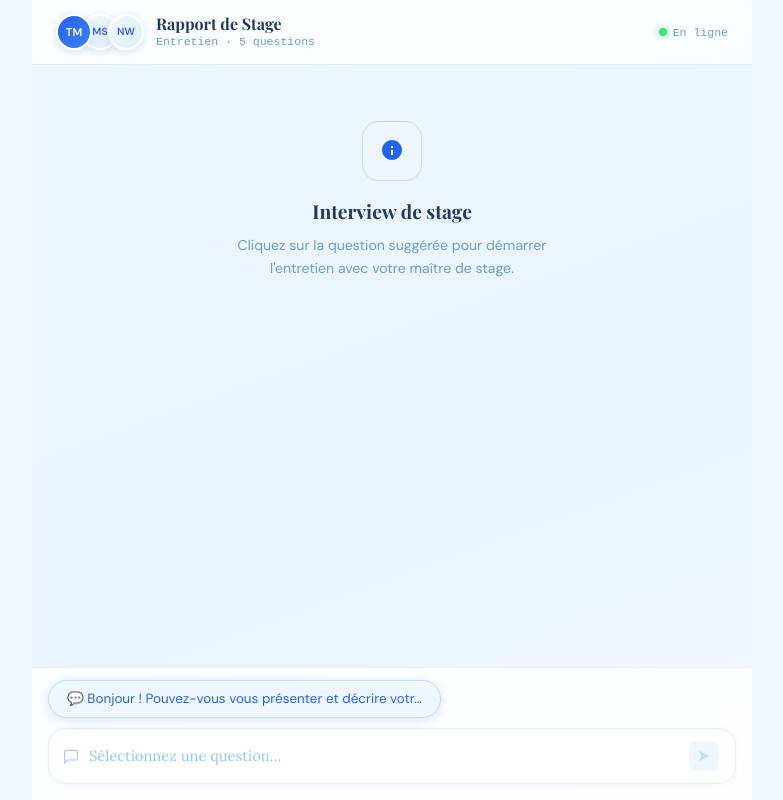
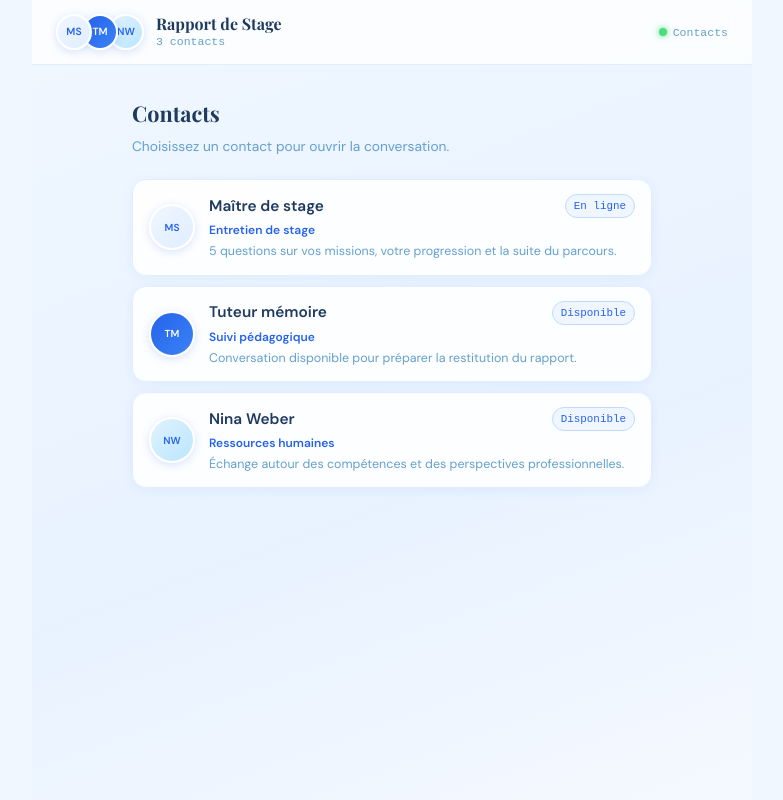
Before and after one commit to MickaelSuard/interview, a React (Vite) app: page / in a window 1280 px wide. Shown: the whole page, without its empty margins (248-1031 px from the left). Built offline with nearby package versions, Linux system fonts and the light colour scheme.

Commit message:
feat : Ajout page de liste des contacts

```diff
--- a/src/App.tsx
+++ b/src/App.tsx
@@ -26,6 +26,17 @@ type ConversationItem = {
     readonly audioSrc?: string;
 };
 
+type Contact = {
+    readonly id: string;
+    readonly initials: string;
+    readonly name: string;
+    readonly role: string;
+    readonly preview: string;
+    readonly status: string;
+    readonly gradient: string;
+    readonly textColor: string;
+};
+
 type AudioPlayerProps = Readonly<{
     waveform: number[];
     duration: string;
@@ -52,9 +63,46 @@ type ActiveMessageProps = Readonly<{
     onAudioMounted?: () => void;
 }>;
 
+type ContactListProps = Readonly<{
+    onSelectContact: (contact: Contact) => void;
+}>;
+
 type TypeIntoInputCallback = (text: string, onDone?: () => void) => void;
 
 const SOUND_SRC = `${import.meta.env.BASE_URL}sound1.mp3`;
+
+const CONTACTS: Contact[] = [
+    {
+        id: "ms",
+        initials: "MS",
+        name: "Maître de stage",
+        role: "Entretien de stage",
+        preview: "5 questions sur vos missions, votre progression et la suite du parcours.",
+        status: "En ligne",
+        gradient: `linear-gradient(135deg,${C.primaryPale},${C.border})`,
+        textColor: C.primary,
+    },
+    {
+        id: "tm",
+        initials: "TM",
+        name: "Tuteur mémoire",
+        role: "Suivi pédagogique",
+        preview: "Conversation disponible pour préparer la restitution du rapport.",
+        status: "Disponible",
+        gradient: `linear-gradient(135deg,${C.primary},${C.primaryLight})`,
+        textColor: "#fff",
+    },
+    {
+        id: "nw",
+        initials: "NW",
+        name: "Nina Weber",
+        role: "Ressources humaines",
+        preview: "Échange autour des compétences et des perspectives professionnelles.",
+        status: "Disponible",
+        gradient: `linear-gradient(135deg,#e0f2fe,#bae6fd)`,
+        textColor: C.primary,
+    },
+];
 
 const CONVERSATION: ConversationItem[] = [
     {
@@ -307,26 +355,6 @@ function AudioPlayer({ waveform, duration, animate = false, onMounted, audioSrc
     );
 }
 
-function TypingDots() {
-    return (
-        <div style={{
-            display: "flex", gap: 5, alignItems: "center",
-            padding: "10px 16px", borderRadius: 16,
-            background: C.bgCard, border: `1px solid ${C.border}`,
-            boxShadow: `0 1px 8px ${C.primaryShadow}`,
-            width: "fit-content", animation: "fadeUp 0.3s ease",
-        }}>
-            {[0, 1, 2].map(i => (
-                <span key={i} style={{
-                    display: "block", width: 7, height: 7, borderRadius: "50%",
-                    background: C.dot,
-                    animation: `dotBounce 1s ease-in-out ${i * 0.18}s infinite`,
-                }} />
-            ))}
-        </div>
-    );
-}
-
 function Avatar({ label, gradient, textColor, border, shadow, size = 32 }: AvatarProps) {
     return (
         <div style={{
@@ -378,41 +406,11 @@ function StaticMessage({ item }: StaticMessageProps) {
 }
 
 function ActiveMessage({ item, onAudioMounted }: ActiveMessageProps) {
-    const [displayed, setDisplayed] = useState("");
-    const [qDone, setQDone] = useState(false);
-    const [showDots, setShowDots] = useState(false);
     const [showAudio, setShowAudio] = useState(false);
-    const timerRef = useRef<number | null>(null);
 
     useEffect(() => {
-        let i = 0;
-        timerRef.current = globalThis.setInterval(() => {
-            i++;
-            setDisplayed(item.question.slice(0, i));
-            if (i >= item.question.length) {
-                if (timerRef.current !== null) globalThis.clearInterval(timerRef.current);
-                setQDone(true);
-            }
-        }, 34);
-        return () => {
-            if (timerRef.current !== null) globalThis.clearInterval(timerRef.current);
-        };
+        setShowAudio(true);
     }, [item.question]);
-
-    useEffect(() => {
-        if (!qDone) return;
-        const timer = globalThis.setTimeout(() => setShowDots(true), 500);
-        return () => globalThis.clearTimeout(timer);
-    }, [qDone]);
-
-    useEffect(() => {
-        if (!showDots) return;
-        const timer = globalThis.setTimeout(() => {
-            setShowDots(false);
-            setShowAudio(true);
-        }, 1600);
-        return () => globalThis.clearTimeout(timer);
-    }, [showDots]);
 
     return (
         <div style={{ display: "flex", flexDirection: "column", gap: 14, width: "100%" }}>
@@ -426,14 +424,7 @@ function ActiveMessage({ item, onAudioMounted }: ActiveMessageProps) {
                     boxShadow: `0 4px 20px ${C.primaryShadow}`,
                     animation: "slideRight 0.35s ease",
                 }}>
-                    {displayed}
-                    {!qDone && (
-                        <span style={{
-                            display: "inline-block", width: 2, height: "1em",
-                            background: "rgba(255,255,255,0.75)", marginLeft: 2, verticalAlign: "middle",
-                            animation: "blink 0.55s step-end infinite",
-                        }} />
-                    )}
+                    {item.question}
                 </div>
                 <Avatar label="TM"
                     gradient={`linear-gradient(135deg,${C.primary},${C.primaryLight})`}
@@ -447,7 +438,6 @@ function ActiveMessage({ item, onAudioMounted }: ActiveMessageProps) {
                     textColor={C.primary} border={`2px solid ${C.border}`}
                     shadow={`0 2px 8px ${C.primaryShadow}`} />
                 <div>
-                    {showDots && <TypingDots />}
                     {showAudio && (
                         <div>
                             <AudioPlayer
@@ -469,7 +459,98 @@ function ActiveMessage({ item, onAudioMounted }: ActiveMessageProps) {
     );
 }
 
+function ContactList({ onSelectContact }: ContactListProps) {
+    return (
+        <div style={{
+            flex: 1, overflowY: "auto",
+            padding: "24px 16px",
+            display: "flex", flexDirection: "column", gap: 18,
+        }}>
+            <div style={{
+                maxWidth: 520, width: "100%", margin: "8px auto 4px",
+                animation: "fadeUp 0.45s ease",
+            }}>
+                <h2 style={{
+                    fontFamily: "'Playfair Display',serif",
+                    fontSize: "1.35rem", fontWeight: 700, color: C.text, marginBottom: 6,
+                }}>Contacts</h2>
+                <p style={{ fontSize: "0.86rem", color: C.textMuted, lineHeight: 1.55 }}>
+                    Choisissez un contact pour ouvrir la conversation.
+                </p>
+            </div>
+
+            <div style={{
+                maxWidth: 520, width: "100%", margin: "0 auto",
+                display: "flex", flexDirection: "column", gap: 10,
+            }}>
+                {CONTACTS.map((contact, index) => (
+                    <button
+                        key={contact.id}
+                        onClick={() => onSelectContact(contact)}
+                        style={{
+                            width: "100%", border: `1px solid ${C.border}`,
+                            borderRadius: 14, padding: "14px 16px",
+                            background: "rgba(255,255,255,0.9)",
+                            boxShadow: `0 2px 12px rgba(37,99,235,0.06)`,
+                            display: "flex", alignItems: "center", gap: 14,
+                            textAlign: "left", cursor: "pointer",
+                            fontFamily: "'DM Sans',sans-serif",
+                            animation: `fadeUp 0.35s ease ${index * 0.05}s both`,
+                            transition: "transform 0.18s ease, box-shadow 0.18s ease, border-color 0.18s ease",
+                        }}
+                        onMouseEnter={e => {
+                            e.currentTarget.style.transform = "translateY(-1px)";
+                            e.currentTarget.style.boxShadow = `0 6px 22px ${C.primaryShadow}`;
+                            e.currentTarget.style.borderColor = C.primaryBorder;
+                        }}
+                        onMouseLeave={e => {
+                            e.currentTarget.style.transform = "translateY(0)";
+                            e.currentTarget.style.boxShadow = "0 2px 12px rgba(37,99,235,0.06)";
+                            e.currentTarget.style.borderColor = C.border;
+                        }}
+                    >
+                        <Avatar
+                            label={contact.initials}
+                            gradient={contact.gradient}
+                            textColor={contact.textColor}
+                            border="2px solid #fff"
+                            shadow={`0 2px 8px ${C.primaryShadow}`}
+                            size={46}
+                        />
+                        <div style={{ flex: 1, minWidth: 0 }}>
+                            <div style={{
+                                display: "flex", alignItems: "center", justifyContent: "space-between",
+                                gap: 12, marginBottom: 3,
+                            }}>
+                                <strong style={{
+                                    color: C.text, fontSize: "0.96rem", fontWeight: 700,
+                                    whiteSpace: "nowrap", overflow: "hidden", textOverflow: "ellipsis",
+                                }}>{contact.name}</strong>
+                                <span style={{
+                                    flexShrink: 0, fontSize: "0.68rem", color: C.primary,
+                                    padding: "3px 8px", borderRadius: 99,
+                                    background: C.primaryPale, border: `1px solid ${C.primaryBorder}`,
+                                    fontFamily: "monospace",
+                                }}>{contact.status}</span>
+                            </div>
+                            <p style={{ color: C.primary, fontSize: "0.75rem", fontWeight: 600, marginBottom: 3 }}>
+                                {contact.role}
+                            </p>
+                            <p style={{
+                                color: C.textMuted, fontSize: "0.78rem", lineHeight: 1.45,
+                                overflow: "hidden", display: "-webkit-box",
+                                WebkitLineClamp: 2, WebkitBoxOrient: "vertical",
+                            }}>{contact.preview}</p>
+                        </div>
+                    </button>
+                ))}
+            </div>
+        </div>
+    );
+}
+
 export default function InterviewStage() {
+    const [selectedContact, setSelectedContact] = useState<Contact | null>(null);
     const [doneIds, setDoneIds] = useState<number[]>([]);
     const [activeIdx, setActiveIdx] = useState(-1);
     const [inputValue, setInputValue] = useState("");
@@ -482,6 +563,12 @@ export default function InterviewStage() {
 
     const nextIdx = doneIds.length;
     const isFinished = doneIds.length >= CONVERSATION.length;
+
+    useEffect(() => {
+        return () => {
+            if (typeRef.current !== null) globalThis.clearInterval(typeRef.current);
+        };
+    }, []);
 
     useEffect(() => {
         bottomRef.current?.scrollIntoView({ behavior: "smooth" });
@@ -504,6 +591,26 @@ export default function InterviewStage() {
             }
         }, 32);
     }, []);
+
+    const resetConversation = useCallback(() => {
+        if (typeRef.current !== null) globalThis.clearInterval(typeRef.current);
+        setDoneIds([]);
+        setActiveIdx(-1);
+        setInputValue("");
+        setIsTyping(false);
+        setCanSend(false);
+        setPillReady(true);
+    }, []);
+
+    const handleContactSelect = useCallback((contact: Contact) => {
+        resetConversation();
+        setSelectedContact(contact);
+    }, [resetConversation]);
+
+    const handleBackToContacts = useCallback(() => {
+        resetConversation();
+        setSelectedContact(null);
+    }, [resetConversation]);
 
     const handlePillClick = () => {
         setPillReady(false);
@@ -530,6 +637,71 @@ export default function InterviewStage() {
             }, 600);
         }
     }, [activeIdx, typeIntoInput]);
+
+    if (!selectedContact) {
+        return (
+            <>
+                <style>{`
+        @import url('https://fonts.googleapis.com/css2?family=Lora:ital,wght@0,400;0,500;1,400&family=DM+Sans:wght@400;500;600&family=Playfair+Display:wght@700&display=swap');
+        *{box-sizing:border-box;margin:0;padding:0}
+        body{background:${C.bg}}
+        @keyframes fadeUp{from{opacity:0;transform:translateY(8px)}to{opacity:1;transform:translateY(0)}}
+        ::-webkit-scrollbar{width:4px}
+        ::-webkit-scrollbar-thumb{background:${C.primaryBorder};border-radius:2px}
+      `}</style>
+
+                <div style={{
+                    height: "100vh", display: "flex", flexDirection: "column",
+                    background: `linear-gradient(160deg,#f0f7ff 0%,#e8f2ff 60%,#f5f9ff 100%)`,
+                    fontFamily: "'DM Sans',sans-serif",
+                    color: C.text, overflow: "hidden", maxWidth: 720, margin: "0 auto",
+                }}>
+                    <header style={{
+                        flexShrink: 0,
+                        display: "flex", alignItems: "center", justifyContent: "space-between",
+                        padding: "14px 24px",
+                        borderBottom: `1px solid ${C.border}`,
+                        background: "rgba(255,255,255,0.75)",
+                        backdropFilter: "blur(16px)",
+                    }}>
+                        <div style={{ display: "flex", alignItems: "center", gap: 12 }}>
+                            <div style={{ display: "flex" }}>
+                                {CONTACTS.map((contact, index) => (
+                                    <div key={contact.id} style={{
+                                        width: 36, height: 36, borderRadius: "50%",
+                                        background: contact.gradient,
+                                        display: "flex", alignItems: "center", justifyContent: "center",
+                                        fontSize: "0.65rem", fontWeight: 700, color: contact.textColor,
+                                        border: "2px solid #fff", marginLeft: index === 0 ? 0 : -10,
+                                        boxShadow: `0 2px 8px ${C.primaryShadow}`,
+                                        zIndex: CONTACTS.length - index,
+                                    }}>{contact.initials}</div>
+                                ))}
+                            </div>
+                            <div>
+                                <h1 style={{
+                                    fontFamily: "'Playfair Display',serif",
+                                    fontSize: "1rem", fontWeight: 700, color: C.text, lineHeight: 1.2,
+                                }}>Rapport de Stage</h1>
+                                <p style={{ fontSize: "0.72rem", color: C.textMuted, fontFamily: "monospace" }}>
+                                    {CONTACTS.length} contacts
+                                </p>
+                            </div>
+                        </div>
+                        <div style={{ display: "flex", alignItems: "center", gap: 6 }}>
+                            <span style={{
+                                width: 8, height: 8, borderRadius: "50%",
+                                background: "#4ade80", boxShadow: "0 0 6px #4ade80", display: "inline-block",
+                            }} />
+                            <span style={{ fontSize: "0.72rem", color: C.textMuted, fontFamily: "monospace" }}>Contacts</span>
+                        </div>
+                    </header>
+
+                    <ContactList onSelectContact={handleContactSelect} />
+                </div>
+            </>
+        );
+    }
 
     return (
         <>
@@ -561,37 +733,42 @@ export default function InterviewStage() {
                     backdropFilter: "blur(16px)",
                 }}>
                     <div style={{ display: "flex", alignItems: "center", gap: 12 }}>
-                        <div style={{ display: "flex" }}>
-                            <div style={{
-                                width: 36, height: 36, borderRadius: "50%",
-                                background: `linear-gradient(135deg,${C.primary},${C.primaryLight})`,
-                                display: "flex", alignItems: "center", justifyContent: "center",
-                                fontSize: "0.7rem", fontWeight: 700, color: "#fff",
-                                border: "2px solid #fff", zIndex: 2,
-                                boxShadow: `0 2px 8px ${C.primaryShadow}`,
-                            }}>TM</div>
-                            <div style={{
-                                width: 36, height: 36, borderRadius: "50%",
-                                background: `linear-gradient(135deg,${C.primaryPale},${C.border})`,
-                                display: "flex", alignItems: "center", justifyContent: "center",
-                                fontSize: "0.65rem", fontWeight: 700, color: C.primary,
-                                border: "2px solid #fff", marginLeft: -10,
-                                boxShadow: `0 2px 8px ${C.primaryShadow}`,
-                            }}>MS</div>
-                             <div style={{
-                                width: 36, height: 36, borderRadius: "50%",
-                                background: `linear-gradient(135deg,${C.primaryPale},${C.border})`,
-                                display: "flex", alignItems: "center", justifyContent: "center",
-                                fontSize: "0.65rem", fontWeight: 700, color: C.primary,
-                                border: "2px solid #fff", marginLeft: -10,
-                                boxShadow: `0 2px 8px ${C.primaryShadow}`,
-                            }}>NW</div>
-                        </div>
+                        {selectedContact ? (
+                            <button
+                                onClick={handleBackToContacts}
+                                aria-label="Retour aux contacts"
+                                style={{
+                                    width: 36, height: 36, borderRadius: 10,
+                                    border: `1px solid ${C.border}`, cursor: "pointer",
+                                    display: "flex", alignItems: "center", justifyContent: "center",
+                                    background: C.bgCard, color: C.primary,
+                                    boxShadow: `0 1px 6px rgba(37,99,235,0.08)`,
+                                }}
+                            >
+                                <svg width="17" height="17" viewBox="0 0 20 20" fill="none">
+                                    <path d="M12.5 4.5 7 10l5.5 5.5" stroke="currentColor" strokeWidth="2" strokeLinecap="round" strokeLinejoin="round" />
+                                </svg>
+                            </button>
+                        ) : (
+                            <div style={{ display: "flex" }}>
+                                {CONTACTS.map((contact, index) => (
+                                    <div key={contact.id} style={{
+                                        width: 36, height: 36, borderRadius: "50%",
+                                        background: contact.gradient,
+                                        display: "flex", alignItems: "center", justifyContent: "center",
+                                        fontSize: "0.65rem", fontWeight: 700, color: contact.textColor,
+                                        border: "2px solid #fff", marginLeft: index === 0 ? 0 : -10,
+                                        boxShadow: `0 2px 8px ${C.primaryShadow}`,
+                                        zIndex: CONTACTS.length - index,
+                                    }}>{contact.initials}</div>
+                                ))}
+                            </div>
+                        )}
                         <div>
                             <h1 style={{
                                 fontFamily: "'Playfair Display',serif",
                                 fontSize: "1rem", fontWeight: 700, color: C.text, lineHeight: 1.2,
-                            }}>Rapport de Stage</h1>
+                            }}>{selectedContact ? selectedContact.name : "Rapport de Stage"}</h1>
                             <p style={{ fontSize: "0.72rem", color: C.textMuted, fontFamily: "monospace" }}>
                                 Entretien · {CONVERSATION.length} questions
                             </p>
```
